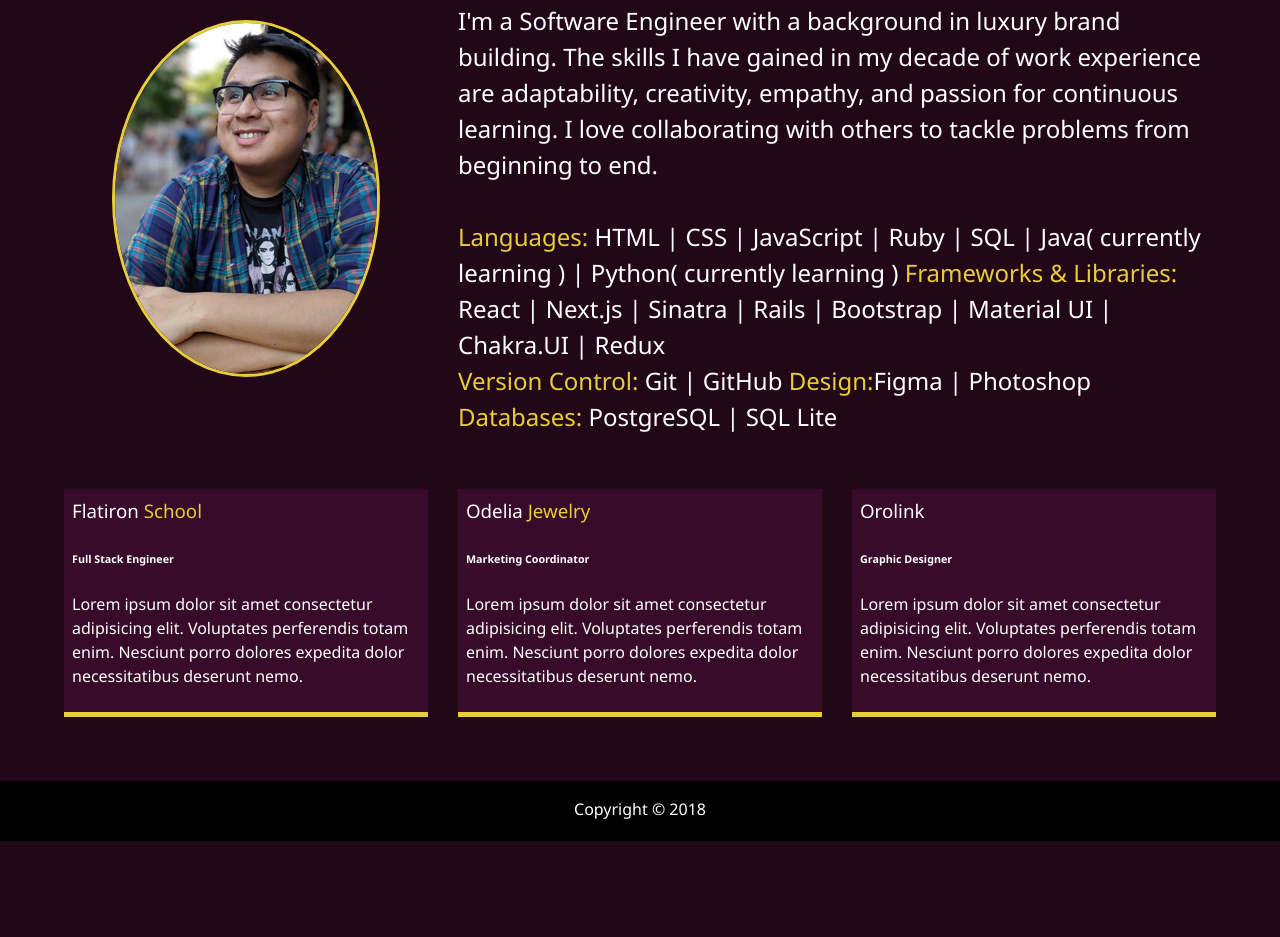
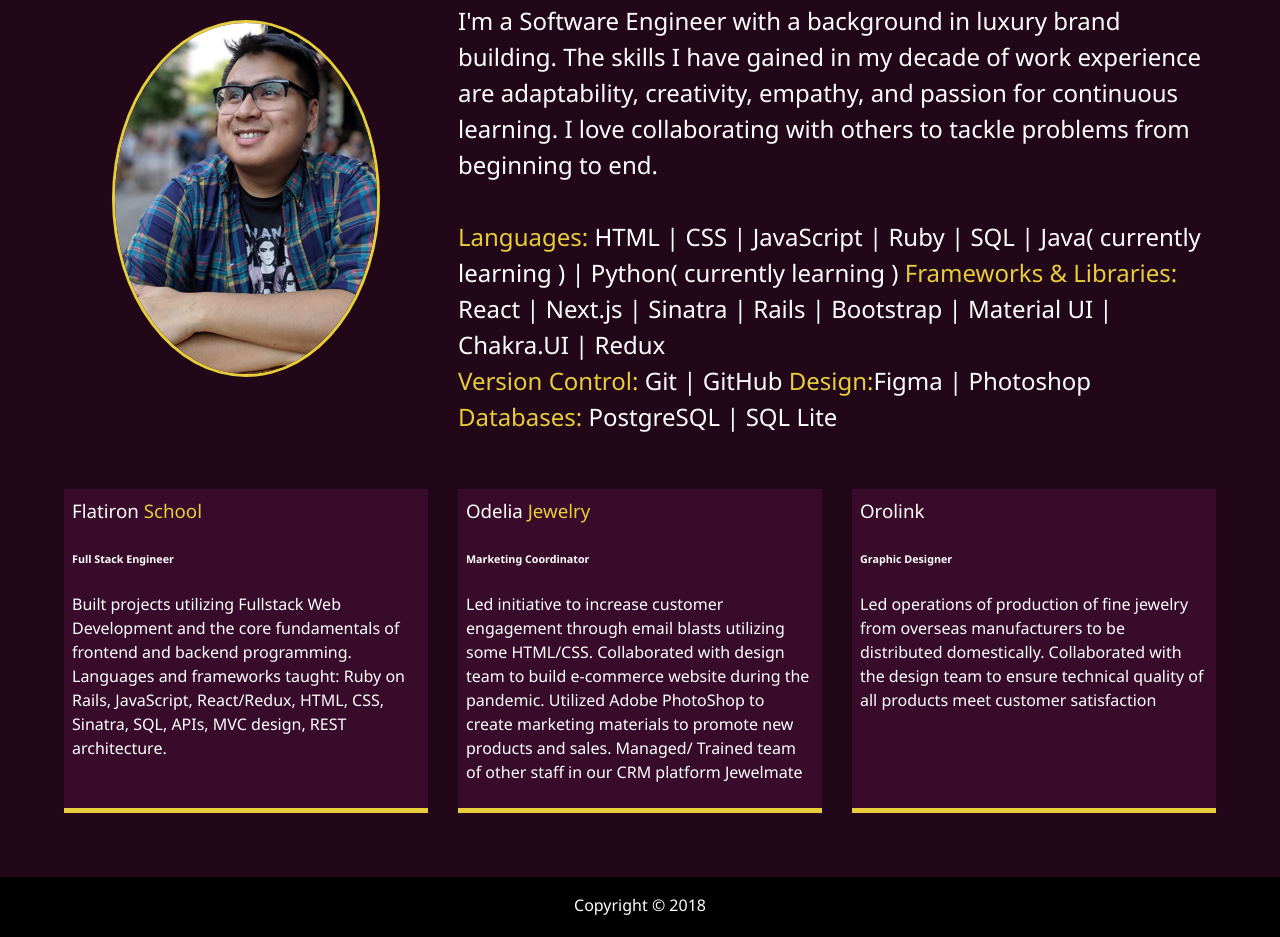
Before and after one commit to hainlthit/hain_portfolio, a website: page dist/about.html in a window 1280 px wide. Shown: the part 345-1282 px from the top of the page. Before the commit the page ends 1186 px from the top, so only its background shows below. Drawn offline with Linux system fonts and the light colour scheme.

Commit message:
finished About Me

```diff
--- a/dist/about.html
+++ b/dist/about.html
@@ -61,12 +61,14 @@
             adaptability, creativity, empathy, and passion for continuous
             learning. I love collaborating with others to tackle problems from
             beginning to end.
-          <br>
-          <br>
-          <span class="text-secondary"> Languages:</span> HTML | CSS | JavaScript | Ruby | SQL |
-            Java( currently learning ) | Python( currently learning )
-            <span class="text-secondary">Frameworks & Libraries:</span> React | Next.js | Sinatra | Rails | Bootstrap |
-            Material UI | Chakra.UI | Redux <br>
+            <br />
+            <br />
+            <span class="text-secondary"> Languages:</span> HTML | CSS |
+            JavaScript | Ruby | SQL | Java( currently learning ) | Python(
+            currently learning )
+            <span class="text-secondary">Frameworks & Libraries:</span> React |
+            Next.js | Sinatra | Rails | Bootstrap | Material UI | Chakra.UI |
+            Redux <br />
             <span class="text-secondary">Version Control:</span> Git | GitHub
             <span class="text-secondary">Design:</span>Figma | Photoshop
             <span class="text-secondary">Databases:</span> PostgreSQL | SQL Lite
@@ -74,12 +76,13 @@
         </div>
 
         <div class="job job-1">
-          <h3>Flatiron  <span class="text-secondary">School</span></h3>
+          <h3>Flatiron <span class="text-secondary">School</span></h3>
           <h6>Full Stack Engineer</h6>
           <p>
-            Lorem ipsum dolor sit amet consectetur adipisicing elit. Voluptates
-            perferendis totam enim. Nesciunt porro dolores expedita dolor
-            necessitatibus deserunt nemo.
+            Built projects utilizing Fullstack Web Development and the core
+            fundamentals of frontend and backend programming. Languages and
+            frameworks taught: Ruby on Rails, JavaScript, React/Redux, HTML,
+            CSS, Sinatra, SQL, APIs, MVC design, REST architecture.
           </p>
         </div>
 
@@ -87,9 +90,11 @@
           <h3>Odelia <span class="text-secondary">Jewelry</span></h3>
           <h6>Marketing Coordinator</h6>
           <p>
-            Lorem ipsum dolor sit amet consectetur adipisicing elit. Voluptates
-            perferendis totam enim. Nesciunt porro dolores expedita dolor
-            necessitatibus deserunt nemo.
+            Led initiative to increase customer engagement through email blasts
+            utilizing some HTML/CSS. Collaborated with design team to build
+            e-commerce website during the pandemic. Utilized Adobe PhotoShop to
+            create marketing materials to promote new products and sales.
+            Managed/ Trained team of other staff in our CRM platform Jewelmate
           </p>
         </div>
 
@@ -97,9 +102,10 @@
           <h3>Orolink</h3>
           <h6>Graphic Designer</h6>
           <p>
-            Lorem ipsum dolor sit amet consectetur adipisicing elit. Voluptates
-            perferendis totam enim. Nesciunt porro dolores expedita dolor
-            necessitatibus deserunt nemo.
+            Led operations of production of fine jewelry from overseas
+            manufacturers to be distributed domestically. Collaborated with the
+            design team to ensure technical quality of all products meet
+            customer satisfaction
           </p>
         </div>
       </div>
```
Also changed, not shown: dist/index.html (+0 -4 lines).
